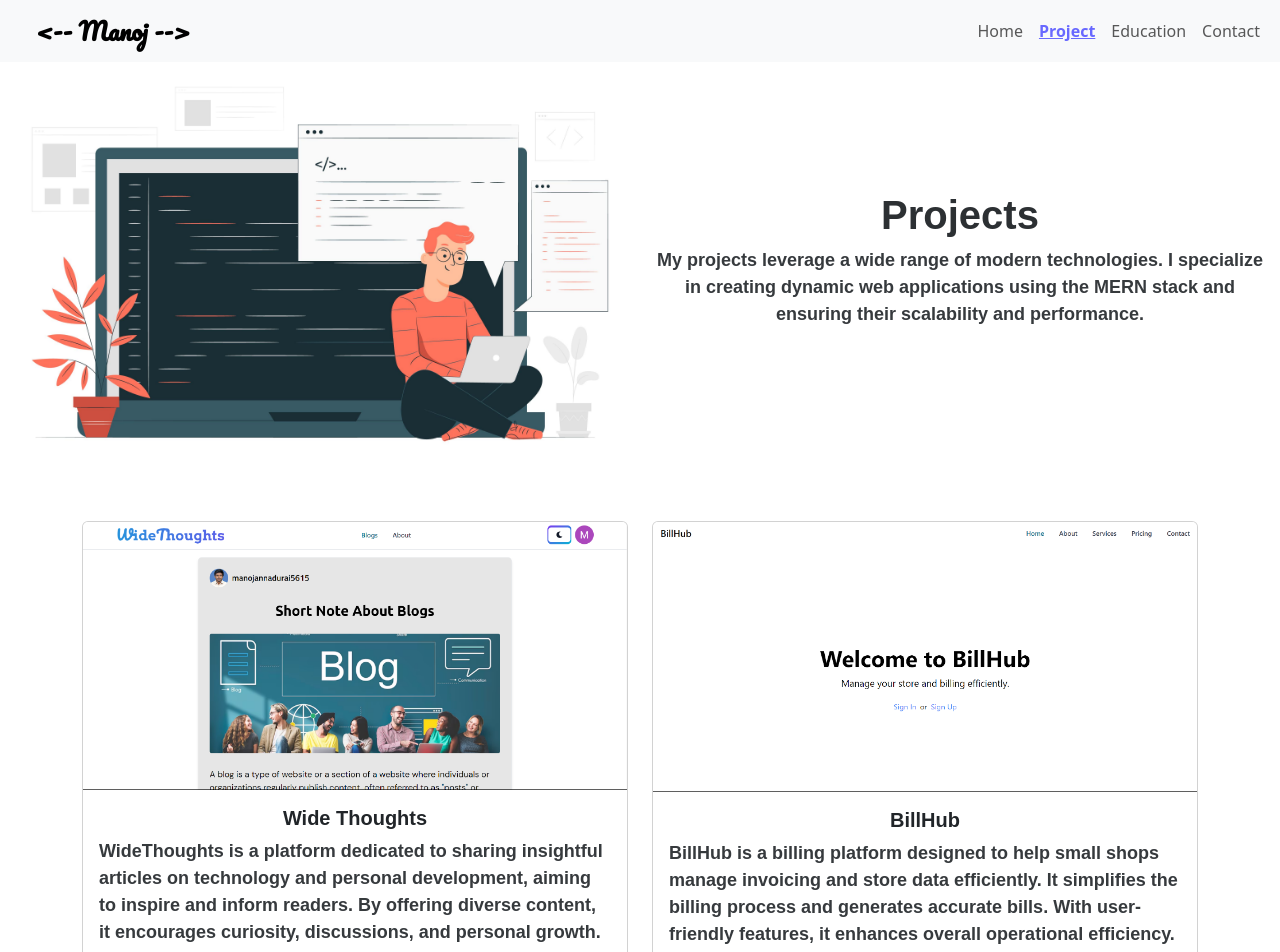
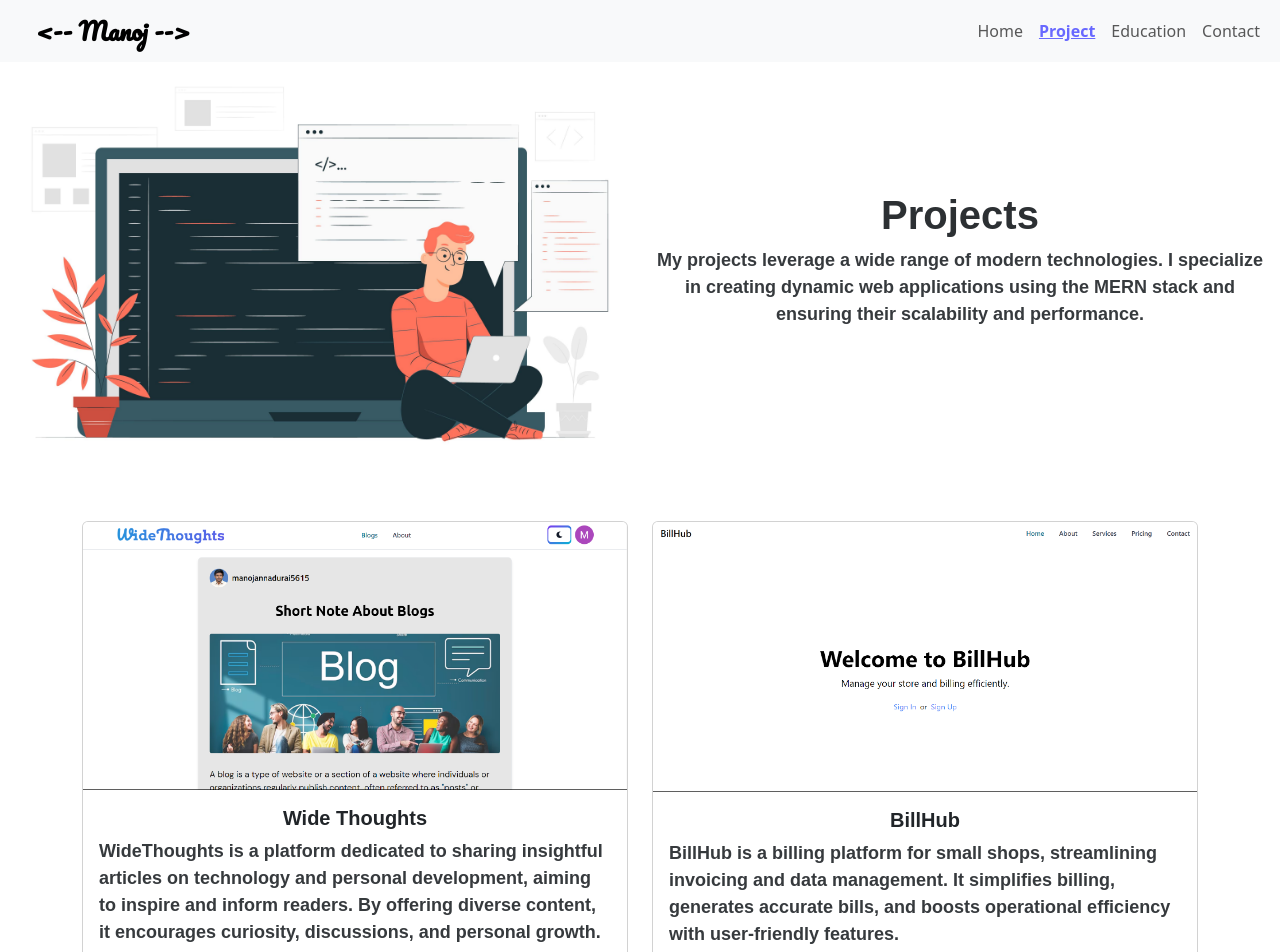
Before and after one commit to manoj-hubgit/manojPortfolioFrontend, a React (Vite) app: page /project in a window 1280 px wide. Shown: the top 952 px of the page. Built offline with nearby package versions, Linux system fonts and the light colour scheme; a web font is replaced by a local one.

Commit message:
Added project

```diff
--- a/src/Pages/Project.jsx
+++ b/src/Pages/Project.jsx
@@ -80,11 +80,10 @@ const Project = () => {
                   BillHub
                 </h5>
                 <p className="card-text paragraphs">
-                  BillHub is a billing platform designed to help small shops
-                  manage invoicing and store data efficiently. It simplifies the
-                  billing process and generates accurate bills. With
-                  user-friendly features, it enhances overall operational
-                  efficiency.
+                  BillHub is a billing platform for small shops, streamlining
+                  invoicing and data management. It simplifies billing,
+                  generates accurate bills, and boosts operational efficiency
+                  with user-friendly features.
                 </p>
                 <div className="d-flex justify-content-evenly flex-wrap">
                   <a
@@ -115,7 +114,6 @@ const Project = () => {
               </div>
             </div>
           </div>
-
 
           <div className="col-md-6 col-sm-12 mt-5">
             <div className="card">
@@ -157,8 +155,6 @@ const Project = () => {
               </div>
             </div>
           </div>
-
-
         </div>
       </div>
     </div>
```
